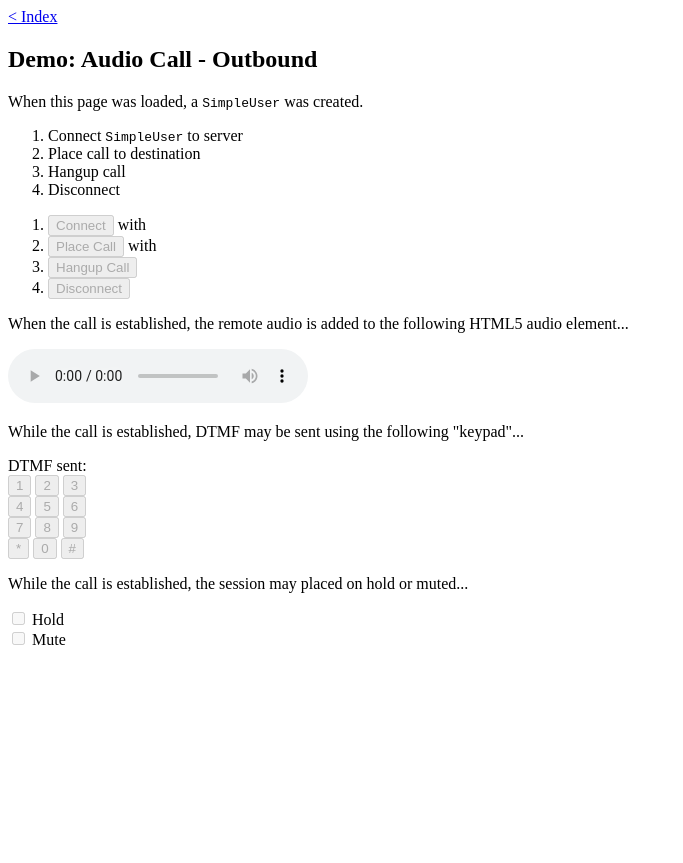
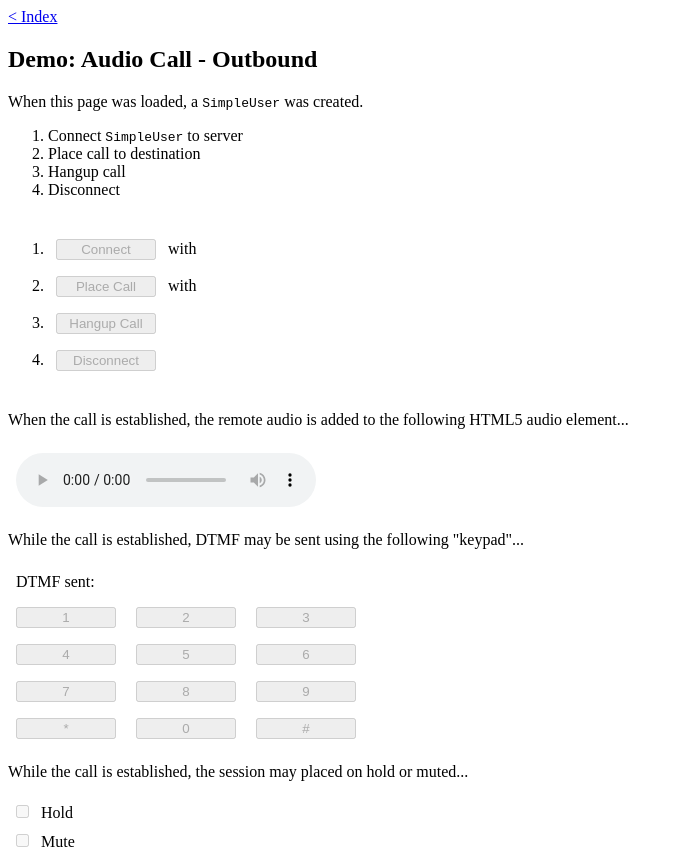
Before and after one commit to IuryPiva/sipjs, a plain HTML site: page index.html in a window 1280 px wide. Shown: the whole page, without its empty margins (0-683 px from the left). Before the commit the page ends 800 px from the top, so only its background shows below. Drawn offline with Linux system fonts and the light colour scheme.

Commit message:
deno failed

```diff
--- a/index.html
+++ b/index.html
@@ -5,7 +5,30 @@
 <head>
   <meta charset="utf-8" />
   <title>SIP.js Demo 1</title>
-  <link rel="stylesheet" type="text/css" href="./demo-1.css">
+  <style>
+    audio {
+      margin: 8px;
+    }
+
+    body {
+      display: flex;
+      flex-direction: column;
+      justify-content: center;
+    }
+
+    button {
+      width: 100px;
+      margin: 8px;
+    }
+
+    input {
+      margin: 8px;
+    }
+
+    .dtmf {
+      margin: 8px;
+    }
+  </style>
 </head>
 
 <body>
@@ -76,8 +99,8 @@
     <label for="mute">Mute</label>
   </div>
 
-  <script src="./dist/demo-1.js"
-    onerror="alert('To run this demo you must first build the library and demo source! See the README.')">
+  <script src="./index.js"
+    onerror="alert('To run this demo you must first build the library and deØmo source! See the README.')">
     </script>
 </body>
 
```
Also changed, not shown: index.ts (+2 -8 lines).
